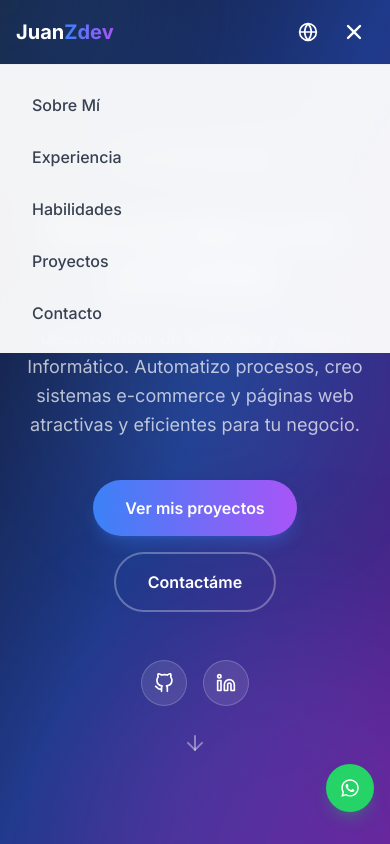
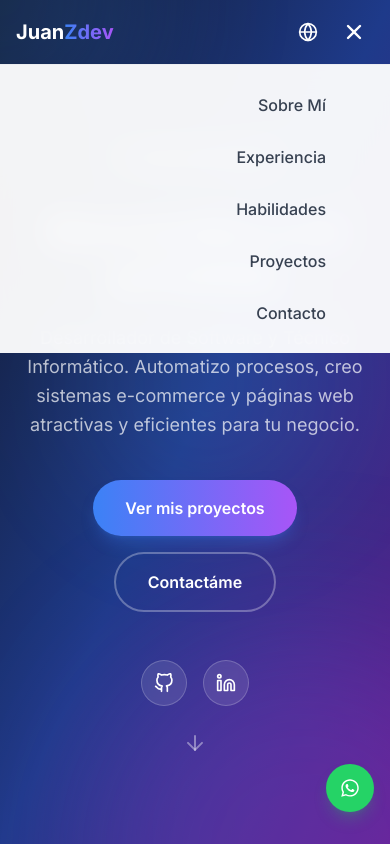
Before and after one commit to JuanZorrilla95/portafolio2024, a React (Create React App) app: page / in a window 390 px wide. Both pictures are taken after a click on the button 354 px from the left and 32 px from the top of the page. Shown: the top 844 px of the page. Built offline with nearby package versions, Linux system fonts and the light colour scheme.

Commit message:
Ajustar alineación y espaciado del botón de navegación en el componente Header

```diff
--- a/src/components/Header.js
+++ b/src/components/Header.js
@@ -170,7 +170,7 @@ function Header() {
                   animate={{ opacity: 1, x: 0 }}
                   transition={{ delay: index * 0.05 }}
                   onClick={() => scrollToSection(key)}
-                  className="text-left px-4 py-3 rounded-lg text-gray-700 dark:text-gray-300 hover:bg-primary-50 dark:hover:bg-primary-900/20 hover:text-primary-500 font-medium "
+                  className="text-right px-12 py-3 rounded-lg text-gray-700 dark:text-primary-500 hover:bg-primary-50 dark:hover:bg-primary-900/20 hover:text-primary-500 font-medium "
                 >
                   {t(`nav.${key}`)}
                 </m.button>
```
